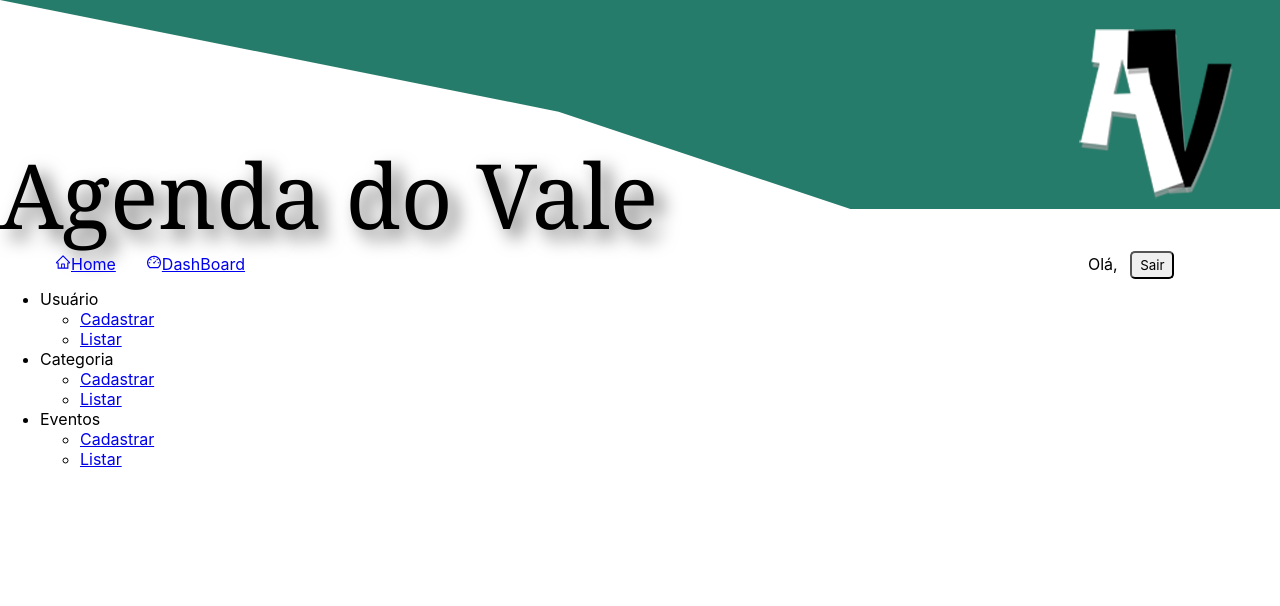
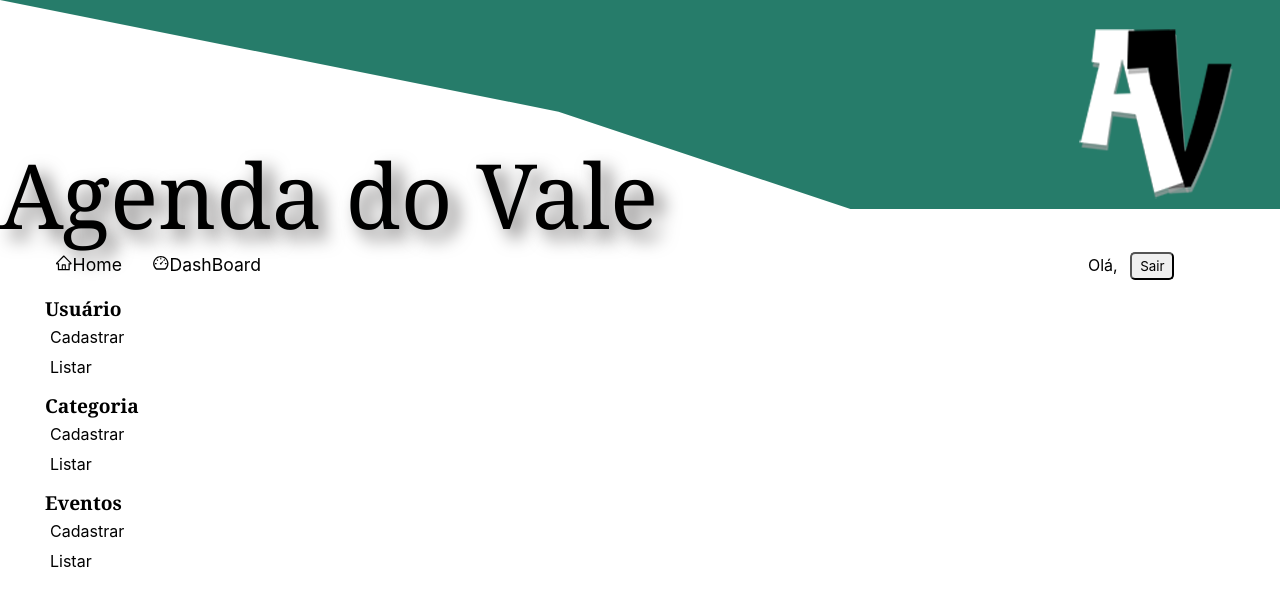
Before and after one commit to pi-univesp-agenda-do-vale/projeto-pi, a React (Create React App) app in the folder client/: page /dashboard in a window 1280 px wide. Shown: the top 606 px of the page. Built offline with nearby package versions, Linux system fonts and the light colour scheme; sample sign-in values are in the browser's storage.

Commit message:
Ajustes CSS

```diff
--- a/client/src/components/SideBar.js
+++ b/client/src/components/SideBar.js
@@ -3,14 +3,14 @@ import './styles.css'
 
 function SideBar(){
     return (
-        <ul>
+        <ul className="nodot">
             <li>
                 <p>Usuário</p>
                 <ul className="ulsidebar">
-                    <li className="lisidebar">
+                    <li>
                     <a href="/dashboard/users">Cadastrar</a>
                     </li>
-                    <li className="lisidebar">
+                    <li>
                     <a href="/dashboard/usersview">Listar</a>
                     </li>
                 </ul>
@@ -18,10 +18,10 @@ function SideBar(){
             <li>
                 <p>Categoria</p>
                 <ul className="ulsidebar">
-                    <li className="lisidebar">
+                    <li>
                     <a href="/dashboard/categories">Cadastrar</a>
                     </li>
-                    <li className="lisidebar">
+                    <li>
                     <a href="/dashboard/categoriesview">Listar</a>
                     </li>
                 </ul>
@@ -29,10 +29,10 @@ function SideBar(){
             <li>
                 <p>Eventos</p>
                 <ul className="ulsidebar">
-                    <li className="lisidebar">
+                    <li>
                     <a href="/dashboard/events">Cadastrar</a><br/>
                     </li>
-                    <li className="lisidebar">
+                    <li>
                     <a href="/dashboard/eventsview">Listar</a>
                     </li>
                 </ul>
--- a/client/src/components/styles.css
+++ b/client/src/components/styles.css
@@ -1,11 +1,46 @@
 .linavbar {
   margin: 15px;
   display: inline-block;
+}
+.linavbar a{
+  text-decoration: none;
+  color: black;
+  font-size: 1.1em;
+}
+.linavbar a:hover{
+  color: darkgreen;
+  font-weight: bold;
 }
 
 .navbarleft{
   display: inline-block;
   width: 85%;
+}
+
+.nodot {
+list-style-type: none;
+}
+.nodot p {
+  font-weight: bold;
+  font-size: 1.2em;
+  font-family: Georgia, serif;
+}
+.nodot li {
+  padding: 5px;
+}
+
+.ulsidebar{
+  list-style-type: none;
+  margin: 0;
+  padding: 0;
+}
+.ulsidebar a{
+  text-decoration: none;
+  color: black;
+}
+.ulsidebar a:hover{
+  color: darkgreen;
+  font-weight: bold;
 }
 
 .title1{
@@ -115,7 +150,7 @@
 }
 .divTableTitle a:hover {
   color: darkgreen;
-  font-size: 1.025em;
+  font-weight: bold;
 }
 
 .divTableLocal{
--- a/client/src/pages/HomePage/styles.css
+++ b/client/src/pages/HomePage/styles.css
@@ -20,6 +20,7 @@ margin-block-start: -100px;
 }
 .link:hover{
     color:darkgreen;
+    font-weight: bold;
 }
 
 .footer{
```
